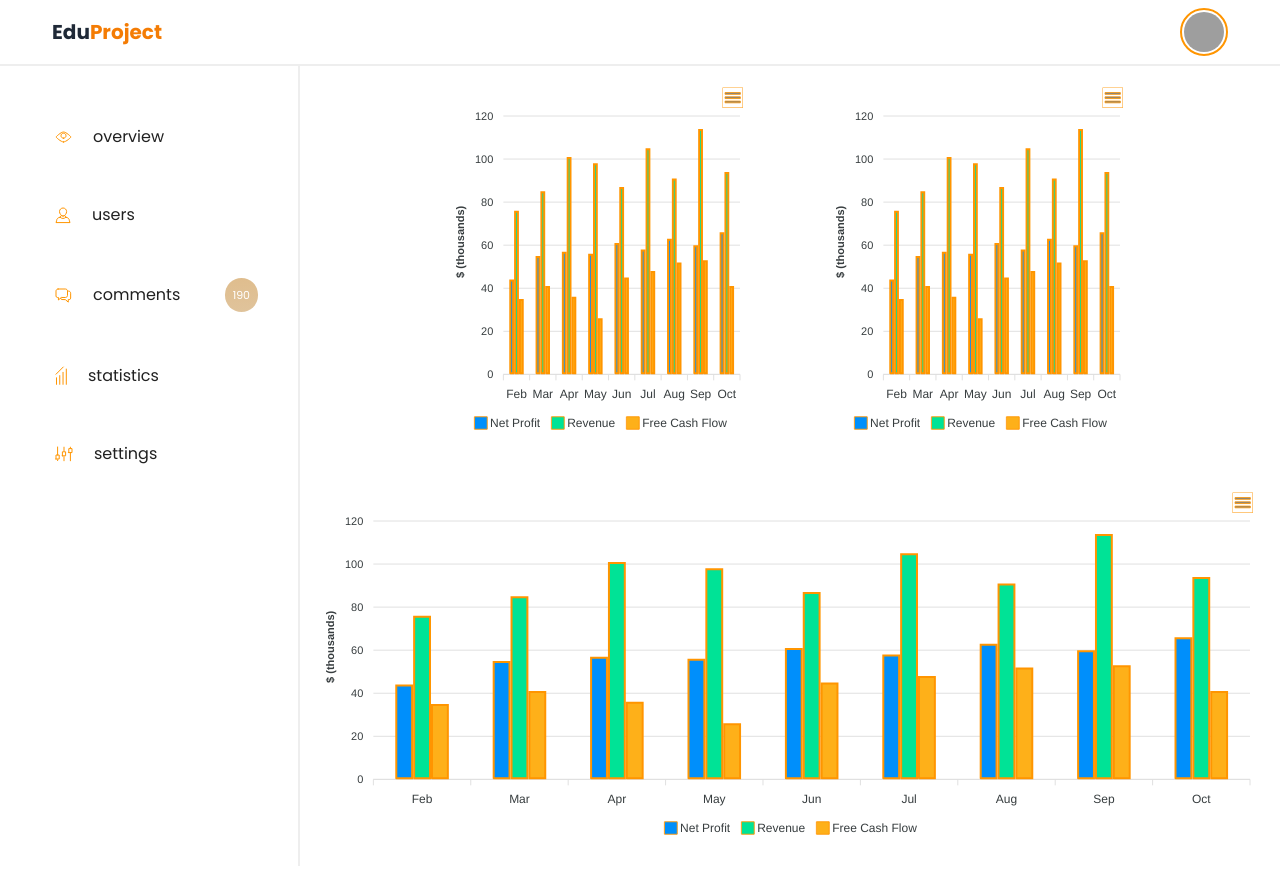
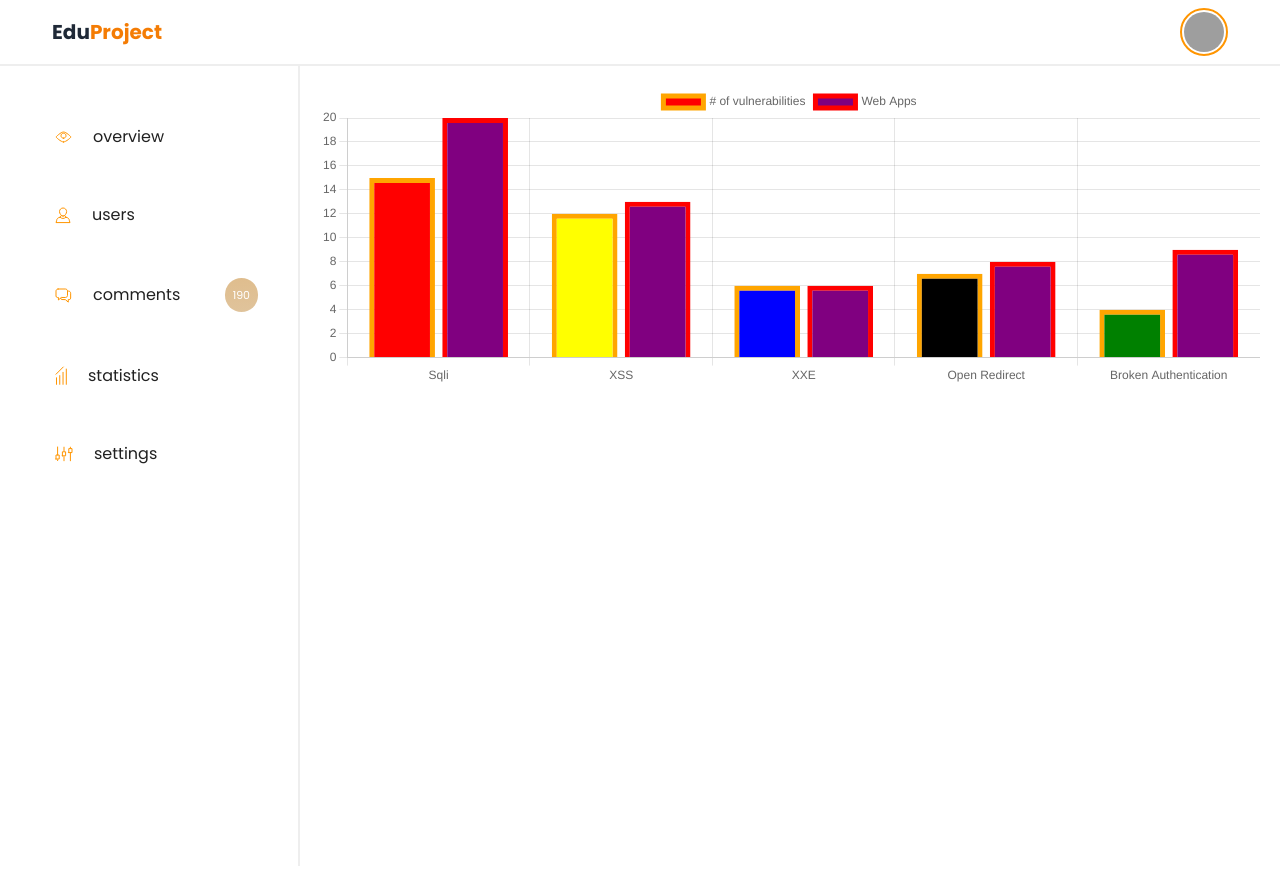
Before and after one commit to nurbek2107/eduit-project, a Next.js app: page /admin/statistics in a window 1280 px wide. Built offline with nearby package versions, Linux system fonts and the light colour scheme; grey boxes are pictures that could not be loaded.

Commit message:
sdfd
Signed-off-by: Nurbek <161306161+nurbek2107@users.noreply.github.com>

```diff
--- a/package.json
+++ b/package.json
@@ -12,9 +12,11 @@
     "@heroicons/react": "^2.1.4",
     "@material-tailwind/react": "^2.1.9",
     "apexcharts": "^3.50.0",
+    "chart.js": "^4.4.3",
     "next": "14.2.4",
     "react": "^18",
     "react-apexcharts": "^1.4.1",
+    "react-chartjs-2": "^5.2.0",
     "react-dom": "^18"
   },
   "devDependencies": {
--- a/src/app/admin/statistics/page.jsx
+++ b/src/app/admin/statistics/page.jsx
@@ -1,15 +1,12 @@
-import { Statistics } from "@/components";
-import { StatisticsLine } from "@/components";
+
 import { SidebarPie } from "@/components";
 
 function Users() {
   return (
     <section className="p-5 flex flex-col gap-10">
-      <div className="flex justify-center items-center gap-20">
+
         <SidebarPie />
-        <StatisticsLine />
-      </div>
-      <Statistics />
+
     </section>
   );
 }
--- a/src/components/SidebarPie.jsx
+++ b/src/components/SidebarPie.jsx
@@ -1,96 +1,42 @@
 "use client";
-// Import React at the beginning of your component file
-import React from "react";
-import ReactApexChart from "react-apexcharts";
-
-class ApexChart extends React.Component {
-  constructor(props) {
-    super(props);
-
-    this.state = {
-      series: [
+import { Bar } from "react-chartjs-2";
+import Chart from "chart.js/auto";
+const VulnChart = () => {
+  return (
+    <div>
+      <Bar
+        data={{
+          labels: [
+            "Sqli",
+            "XSS",
+            "XXE",
+            "Open Redirect",
+            "Broken Authentication",
+          ],
+          datasets: [
             {
-          name: "Net Profit",
-          data: [44, 55, 57, 56, 61, 58, 63, 60, 66],
+              label: "# of vulnerabilities",
+              data: [15, 12, 6, 7, 4],
+              backgroundColor: ["red", "yellow", "blue", "black", "green"],
+              borderColor: "orange",
+              borderWidth: 5,
             },
             {
-          name: "Revenue",
-          data: [76, 85, 101, 98, 87, 105, 91, 114, 94],
-        },
-        {
-          name: "Free Cash Flow",
-          data: [35, 41, 36, 26, 45, 48, 52, 53, 41],
+              label: "Web Apps",
+              data: [20, 13, 6, 8, 9],
+              backgroundColor: "purple",
+              borderColor: "red",
+              borderWidth: 5,
             },
           ],
-      options: {
-        chart: {
-          type: "bar",
-          height: 350,
-        },
-        plotOptions: {
-          bar: {
-            horizontal: false,
-            columnWidth: "55%",
-            endingShape: "rounded",
-          },
-        },
-        dataLabels: {
-          enabled: false,
-        },
-        stroke: {
-          show: true,
-          width: 2,
-          colors: ["transparent"],
-        },
-        xaxis: {
-          categories: [
-            "Feb",
-            "Mar",
-            "Apr",
-            "May",
-            "Jun",
-            "Jul",
-            "Aug",
-            "Sep",
-            "Oct",
-          ],
-        },
-        yaxis: {
-          title: {
-            text: "$ (thousands)",
-          },
-        },
-        fill: {
-          opacity: 1,
-        },
-        tooltip: {
-          y: {
-            formatter: function (val) {
-              return "$ " + val + " thousands";
-            },
-          },
-        },
-      },
-    };
-  }
-
-  render() {
-    return (
-      <div>
-        <div id="chart">
-          <ReactApexChart
-            options={this.state.options}
-            series={this.state.series}
-            type="bar"
-            height={350}
+        }}
+        height={300}
+        width={500}
+        options={{
+          maintainAspectRatio: false,
+        }}
       />
     </div>
-        <div id="html-dist"></div>
-      </div>
   );
-  }
-}
-
-export default ApexChart; // Don't forget to export your component
-
-// Ensure React is imported properly in your main file where you use ReactDOM.render
+};
+export default VulnChart;
--- a/src/components/Statistics.jsx
+++ /dev/null
@@ -1,96 +0,0 @@
-"use client";
-// Import React at the beginning of your component file
-import React from 'react';
-import ReactApexChart from 'react-apexcharts';
-
-class ApexChart extends React.Component {
-  constructor(props) {
-    super(props);
-
-    this.state = {
-      series: [
-        {
-          name: "Net Profit",
-          data: [44, 55, 57, 56, 61, 58, 63, 60, 66],
-        },
-        {
-          name: "Revenue",
-          data: [76, 85, 101, 98, 87, 105, 91, 114, 94],
-        },
-        {
-          name: "Free Cash Flow",
-          data: [35, 41, 36, 26, 45, 48, 52, 53, 41],
-        },
-      ],
-      options: {
-        chart: {
-          type: "bar",
-          height: 350,
-        },
-        plotOptions: {
-          bar: {
-            horizontal: false,
-            columnWidth: "55%",
-            endingShape: "rounded",
-          },
-        },
-        dataLabels: {
-          enabled: false,
-        },
-        stroke: {
-          show: true,
-          width: 2,
-          colors: ["transparent"],
-        },
-        xaxis: {
-          categories: [
-            "Feb",
-            "Mar",
-            "Apr",
-            "May",
-            "Jun",
-            "Jul",
-            "Aug",
-            "Sep",
-            "Oct",
-          ],
-        },
-        yaxis: {
-          title: {
-            text: "$ (thousands)",
-          },
-        },
-        fill: {
-          opacity: 1,
-        },
-        tooltip: {
-          y: {
-            formatter: function (val) {
-              return "$ " + val + " thousands";
-            },
-          },
-        },
-      },
-    };
-  }
-
-  render() {
-    return (
-      <div>
-        <div id="chart">
-          <ReactApexChart
-            options={this.state.options}
-            series={this.state.series}
-            type="bar"
-            height={350}
-          />
-        </div>
-        <div id="html-dist"></div>
-      </div>
-    );
-  }
-}
-
-export default ApexChart; // Don't forget to export your component
-
-// Ensure React is imported properly in your main file where you use ReactDOM.render
--- a/src/components/StatisticsLine.jsx
+++ /dev/null
@@ -1,96 +0,0 @@
-"use client";
-// Import React at the beginning of your component file
-import React from "react";
-import ReactApexChart from "react-apexcharts";
-
-class ApexChart extends React.Component {
-  constructor(props) {
-    super(props);
-
-    this.state = {
-      series: [
-        {
-          name: "Net Profit",
-          data: [44, 55, 57, 56, 61, 58, 63, 60, 66],
-        },
-        {
-          name: "Revenue",
-          data: [76, 85, 101, 98, 87, 105, 91, 114, 94],
-        },
-        {
-          name: "Free Cash Flow",
-          data: [35, 41, 36, 26, 45, 48, 52, 53, 41],
-        },
-      ],
-      options: {
-        chart: {
-          type: "bar",
-          height: 350,
-        },
-        plotOptions: {
-          bar: {
-            horizontal: false,
-            columnWidth: "55%",
-            endingShape: "rounded",
-          },
-        },
-        dataLabels: {
-          enabled: false,
-        },
-        stroke: {
-          show: true,
-          width: 2,
-          colors: ["transparent"],
-        },
-        xaxis: {
-          categories: [
-            "Feb",
-            "Mar",
-            "Apr",
-            "May",
-            "Jun",
-            "Jul",
-            "Aug",
-            "Sep",
-            "Oct",
-          ],
-        },
-        yaxis: {
-          title: {
-            text: "$ (thousands)",
-          },
-        },
-        fill: {
-          opacity: 1,
-        },
-        tooltip: {
-          y: {
-            formatter: function (val) {
-              return "$ " + val + " thousands";
-            },
-          },
-        },
-      },
-    };
-  }
-
-  render() {
-    return (
-      <div>
-        <div id="chart">
-          <ReactApexChart
-            options={this.state.options}
-            series={this.state.series}
-            type="bar"
-            height={350}
-          />
-        </div>
-        <div id="html-dist"></div>
-      </div>
-    );
-  }
-}
-
-export default ApexChart; // Don't forget to export your component
-
-// Ensure React is imported properly in your main file where you use ReactDOM.render
--- a/src/components/index.js
+++ b/src/components/index.js
@@ -3,6 +3,4 @@ export { default as Sidebar } from './Sidebar/Sidebar'
 export { default as SidebarList } from './SidebarList'
 export { default as ExportClients } from './ExportClients'
 export { default as UserData } from './UserData'
-export { default as Statistics } from './Statistics'
-export { default as StatisticsLine } from './StatisticsLine'
 export { default as SidebarPie } from './SidebarPie'
```
Also changed, not shown: 1 other file (tests, documents, lock files or other folders). Lines whose indentation alone changed are shown as unchanged.
